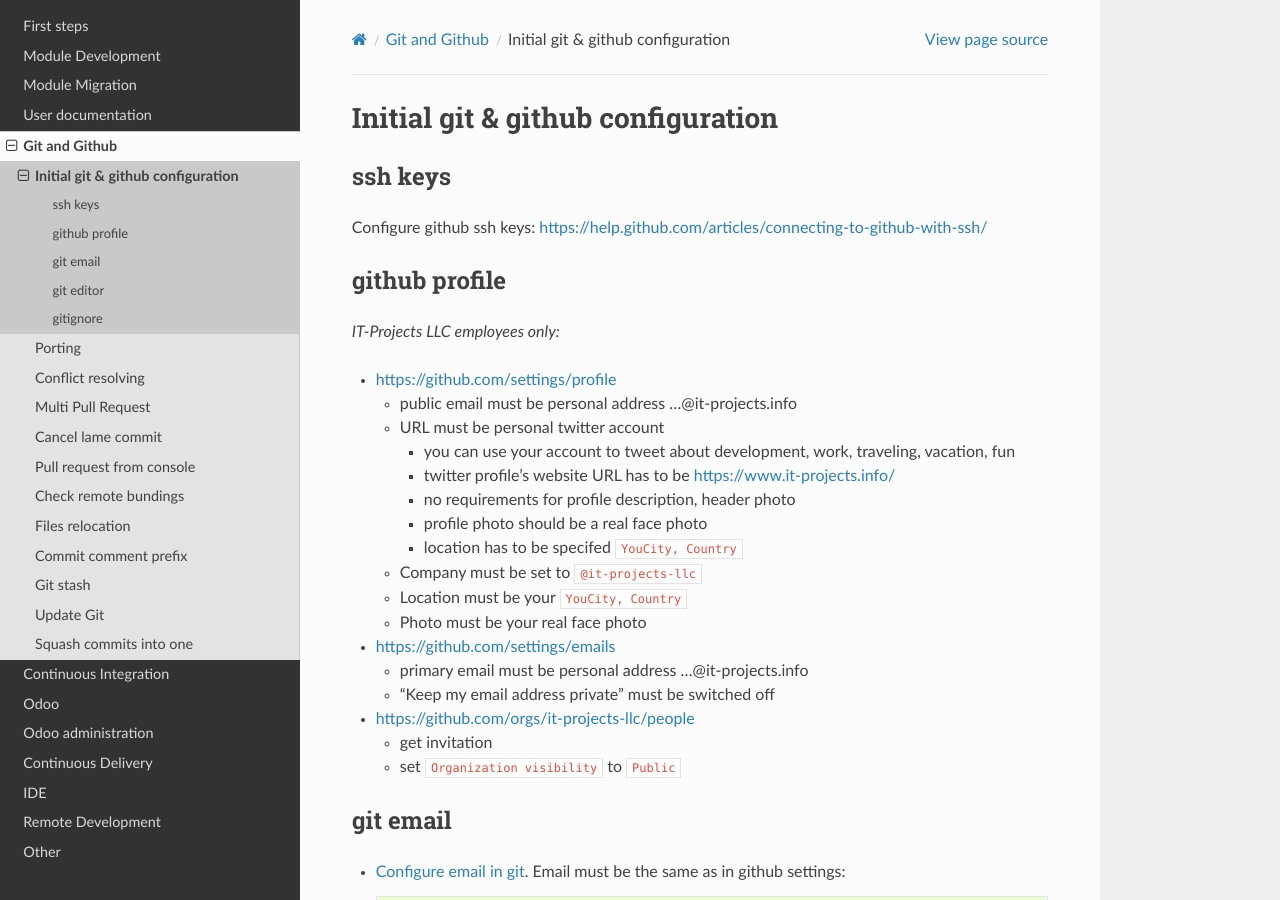
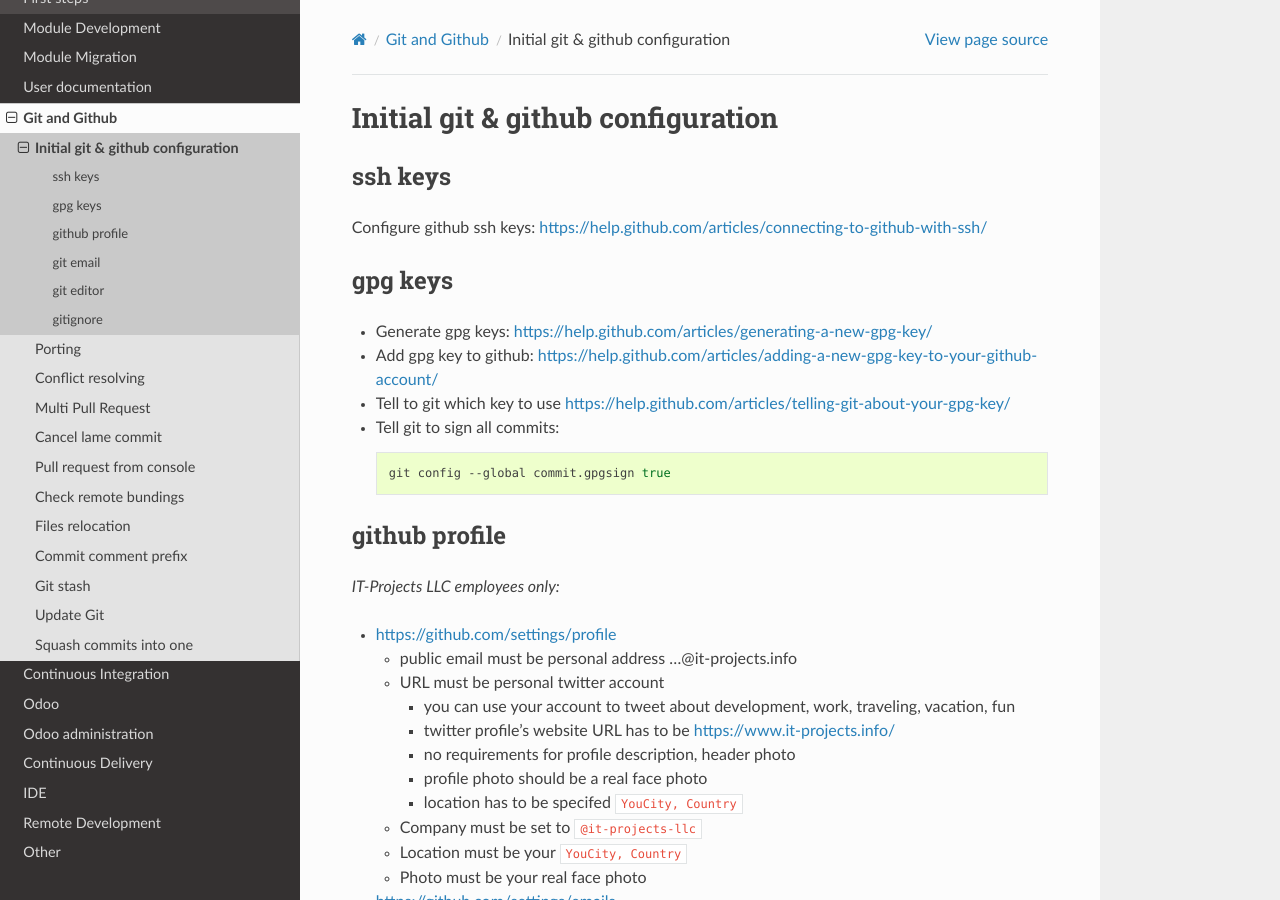
Before and after one commit to itpp-labs/odoo-development, a Sphinx documentation site: the page built from docs/git/init.rst, in a window 1280 px wide and 900 px high. Built offline with Sphinx 7.4.7 and the Read the Docs theme 2.0.0, drawn with Linux system fonts in a browser that asks for light colours; pages that are not in the unit, such as notebooks, are missing from menus.

Commit message:
gpg keys in git

```diff
--- a/docs/git/init.rst
+++ b/docs/git/init.rst
@@ -5,6 +5,18 @@
 ssh keys
 ========
 Configure github ssh keys: https://help.github.com/articles/connecting-to-github-with-ssh/
+
+gpg keys
+========
+
+* Generate gpg keys: https://help.github.com/articles/generating-a-new-gpg-key/
+* Add gpg key to github: https://help.github.com/articles/adding-a-new-gpg-key-to-your-github-account/
+* Tell to git which key to use https://help.github.com/articles/telling-git-about-your-gpg-key/
+* Tell git to sign all commits:
+
+  .. code-block:: sh
+
+     git config --global commit.gpgsign true
 
 github profile
 ==============
```
